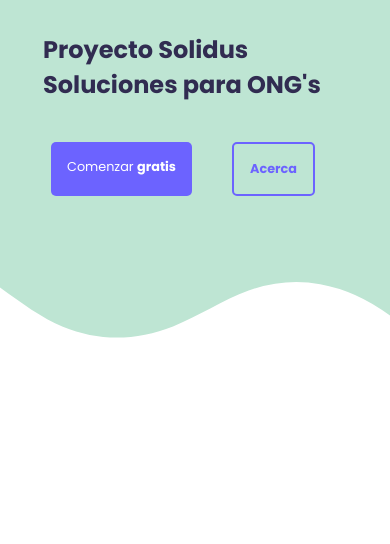
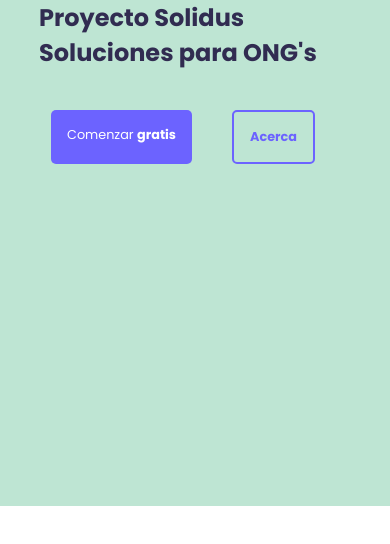
Before and after one commit to proyectosolidus/ProyectoSolidus, a React (Create React App) app: page / in a window 390 px wide. Shown: the top 544 px of the page. Built offline with nearby package versions, Linux system fonts and the light colour scheme.

Commit message:
add wrapper class

```diff
--- a/src/global.css
+++ b/src/global.css
@@ -4,6 +4,13 @@
 	margin: 0;
 	padding: 0;
 	font-family: 'Poppins', sans-serif;
+  color: #312c51;
+}
+
+.box-wrapper {
+  display: grid;
+  grid-template-columns: 80vw;
+  justify-content: center;
 }
 
 .primary-btn {
--- a/src/pages/Home.js
+++ b/src/pages/Home.js
@@ -9,6 +9,8 @@ const Home = () => {
 
 		<React.Fragment>
 			<section className="Home__hero">
+				<div className="box-wrapper">
+					<div className="Home__hero_container">
 						<div className="Home__hero-content">
 							<h1>Proyecto Solidus <br/>Soluciones para ONG's</h1>
 							<p></p>
@@ -20,12 +22,11 @@ const Home = () => {
 						<div className="Home__hero-image">
 							<img src={HeroImage} />
 						</div>
+					</div>
+				</div>
+
 			</section>
-			<div class="custom-shape-divider-top-1612197622">
-    		<svg data-name="Layer 1" xmlns="http://www.w3.org/2000/svg" viewBox="0 0 1200 120" preserveAspectRatio="none">
-        	<path d="M985.66,92.83C906.67,72,823.78,31,743.84,14.19c-82.26-17.34-168.06-16.33-250.45.39-57.84,11.73-114,31.07-172,41.86A600.21,600.21,0,0,1,0,27.35V120H1200V95.8C1132.19,118.92,1055.71,111.31,985.66,92.83Z" class="shape-fill"></path>
-    		</svg>
-			</div>
+
 		</React.Fragment>
 
 	)
--- a/src/pages/styles/Home.css
+++ b/src/pages/styles/Home.css
@@ -1,11 +1,15 @@
+/* -------- HERO ----------*/
+
 .Home__hero {
-	height: 500px;
-	justify-content: center;
-	align-items: center;
 	background-color: #bee5d3;
+  height: 60vh;
+}
+
+.Home__hero_container {
+  align-items: center;
+  background-color: #bee5d3;
   display: grid;
   grid-template-columns: 2fr 40%;
-  justify-items: center;
 }
 
 .Home__hero-content h1 {
@@ -15,6 +19,10 @@
 
 .Home__hero-content-buttons {
   margin-top: 2rem;
+}
+
+.Home__hero-content-buttons b {
+  color: white;
 }
 
 .Home__hero-image img {
@@ -50,10 +58,13 @@
 }
 
 @media screen and (max-width: 767px) {
-  .Home__hero {
+  .Home__hero_container {
     height: auto;
-    padding: 2rem;
     grid-template-columns: 1fr;
+  }
+
+  .Home__hero-content-buttons {
+    margin-bottom: 2rem;
   }
 
   .Home__hero-image  {
```
Also changed, not shown: 1 other file (tests, documents, lock files or other folders). Lines whose indentation alone changed are shown as unchanged.
